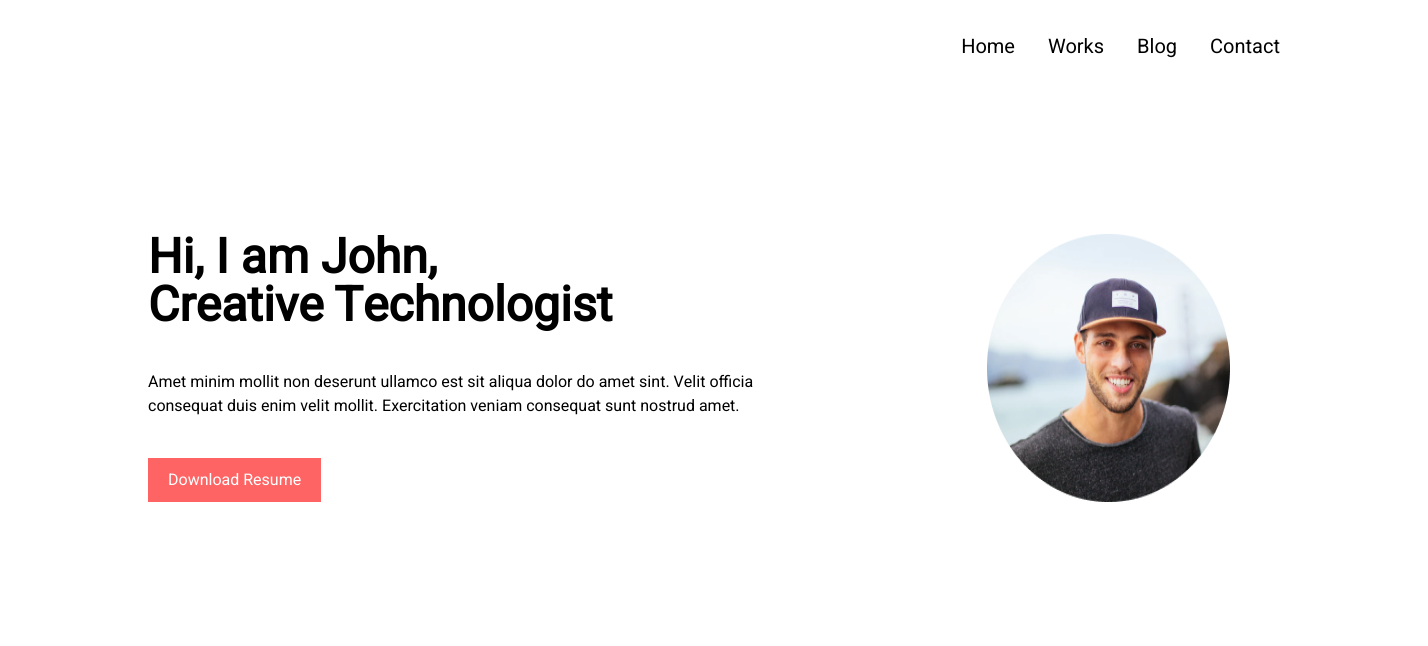
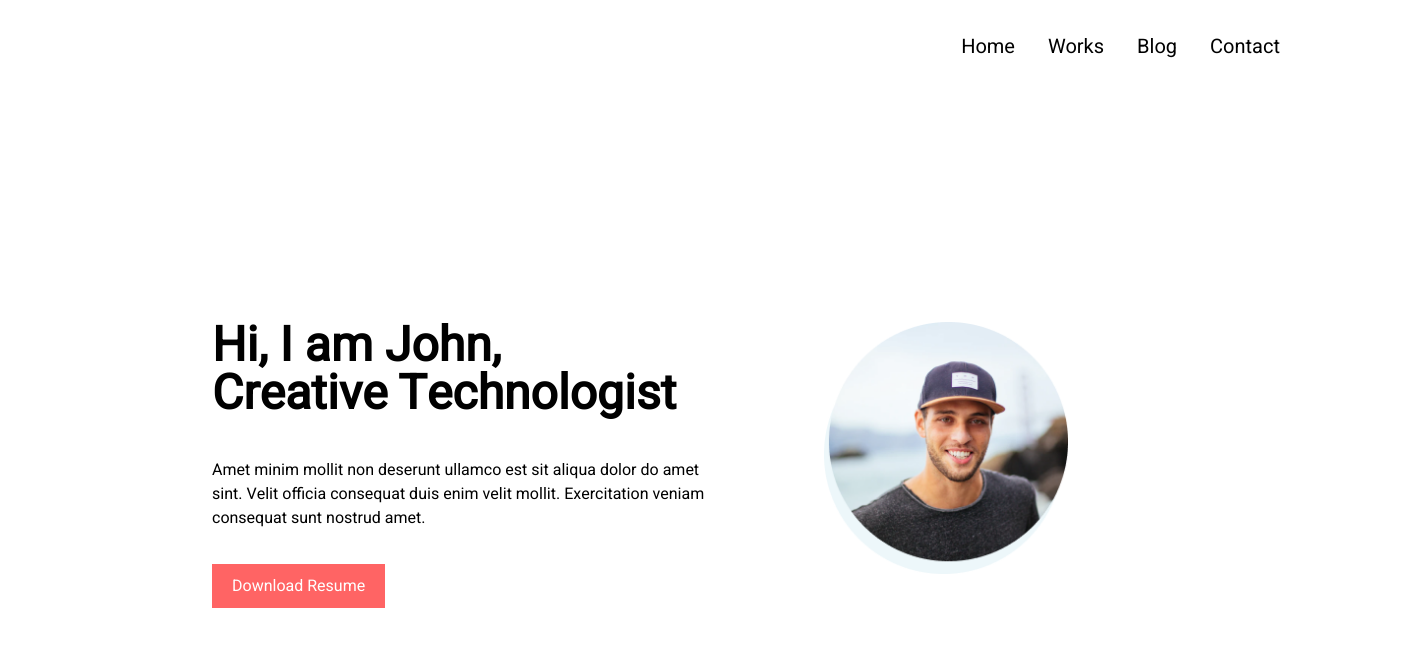
Before and after one commit to vietthom/figma_portfolio, a Next.js app: page / in a window 1280 px wide. Shown: the top 646 px of the page, 1428 px wide, since content can reach past the window. Built offline with nearby package versions, Linux system fonts and the light colour scheme.

Commit message:
Restructured hero component to match figma design layout

```diff
--- a/components/Hero.jsx
+++ b/components/Hero.jsx
@@ -2,16 +2,18 @@ import Avatar from '../public/avatar.png'
 import Image from 'next/image'
 const Hero = () => {
   return (
-    <div className="container mx-[148px] mt-[140px] grid grid-cols-2">
-        <div>
-            <h1 className="mb-[40px] text-5xl font-bold">Hi, I am John,<br/>Creative Technologist</h1>
-            <p className="mb-[40px] text-base">Amet minim mollit non deserunt ullamco est sit aliqua dolor do amet sint. Velit officia consequat duis enim velit mollit. Exercitation veniam consequat sunt nostrud amet.</p>
-            <button className="bg-primary text-white px-[20px] py-[10px]">Download Resume</button>
+    <div className="container mx-auto w-[856px] h-screen mt-[228px]">
+        <div className='flex'>
+            <div className="">
+                <h1 className="mb-[40px] text-5xl font-bold">Hi, I am John,<br/>Creative Technologist</h1>
+                <p className="mb-[40px] text-base flex-shrink-1 w-[497px] h-[66px]">Amet minim mollit non deserunt ullamco est sit aliqua dolor do amet sint. Velit officia consequat duis enim velit mollit. Exercitation veniam consequat sunt nostrud amet.</p>
+                <button className="bg-primary text-white px-[20px] py-[10px]">Download Resume</button>
+            </div>
+            <div className='ml-[115px]'>
+                <Image src={Avatar} alt="profile picture" className=''/>
+            </div>
         </div>
-        <div className='flex justify-center'>
-            <Image src={Avatar} alt="profile picture" />
-        </div>
-        </div>
+    </div>
   )
 }
 
--- a/components/Navbar.jsx
+++ b/components/Navbar.jsx
@@ -3,7 +3,6 @@ import Link from "next/link";
 import { AiOutlineMenu, AiOulineClose } from 'react-icons/ai';
 
 const Navbar = () => (
-    <div>
         <div className="container mx-auto flex justify-end items-center py-8">
             <ul className="flex gap-[33px] text-[20px] font-medium">
                 <li>
@@ -20,7 +19,6 @@ const Navbar = () => (
                 </li>
             </ul>
         </div>
-    </div>
 );
 
 export default Navbar
```
Also changed, not shown: public/avatar.png.
